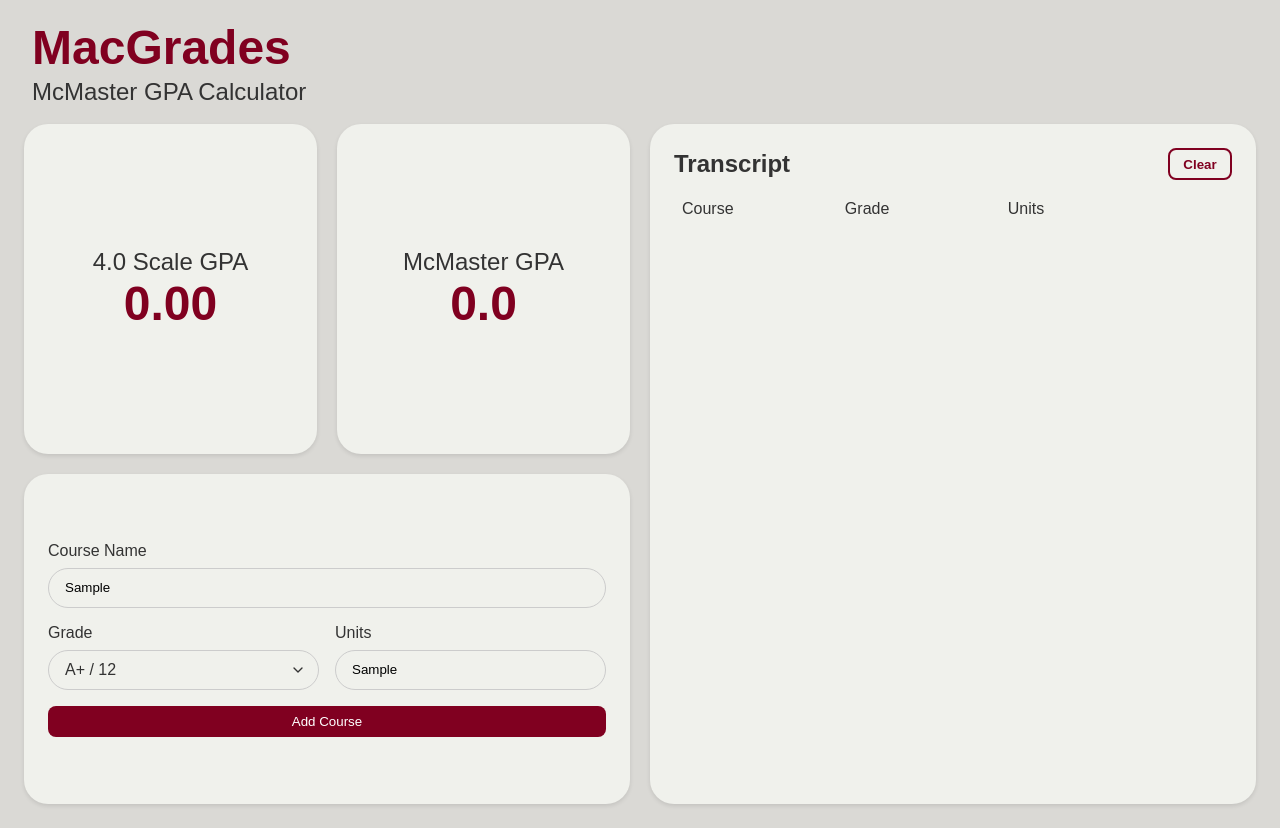
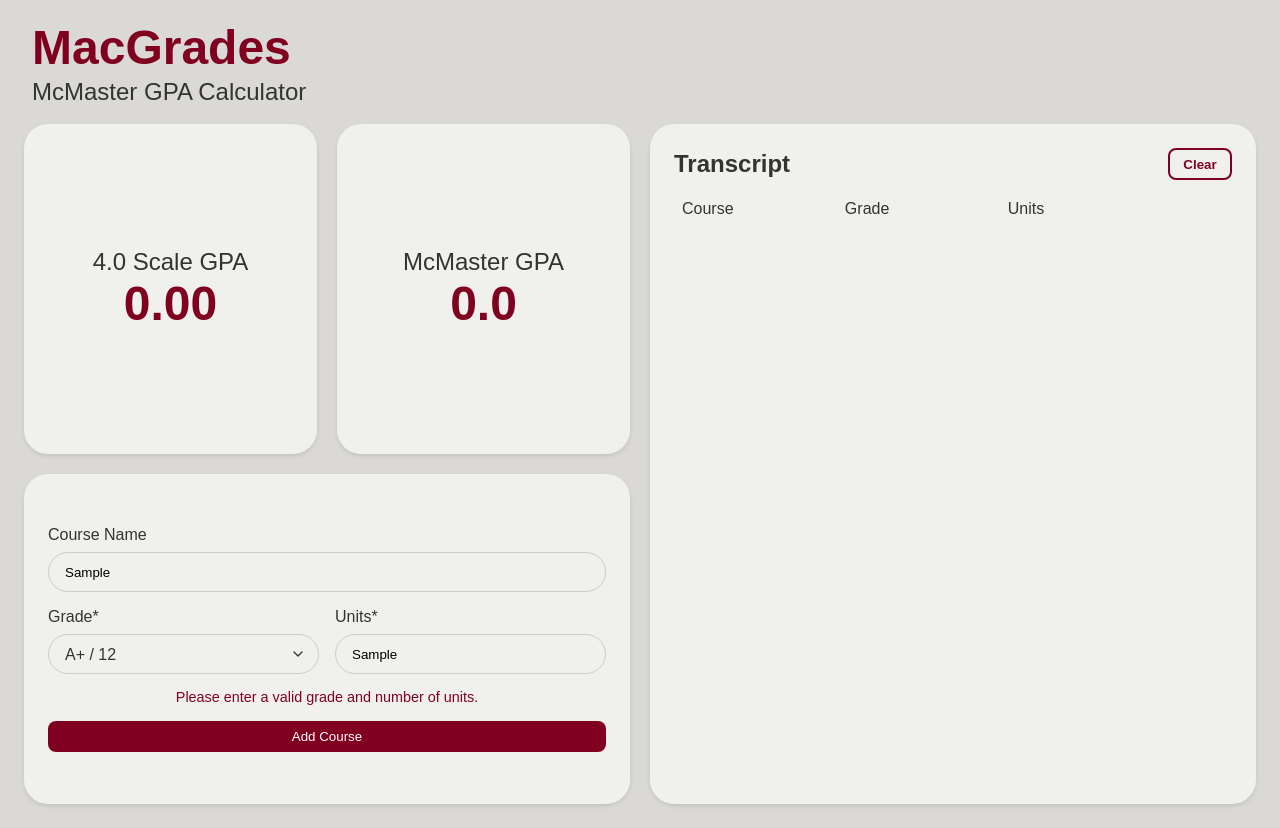
Before and after one commit to macgrades/macgrades.github.io, a React (Create React App) app: page / in a window 1280 px wide. Both pictures are taken after typing "Sample", "Sample" into the empty fields and a click on the button "Add Course". Built offline with nearby package versions, Linux system fonts and the light colour scheme.

Commit message:
Add form feedback

```diff
--- a/src/App.css
+++ b/src/App.css
@@ -111,3 +111,8 @@ button.secondary:hover {
   background-color: var(--primary-color);
   color: white;
 }
+
+.error {
+  color: var(--primary-color);
+  font-size: 0.9em;
+}
--- a/src/Components/Home/CourseInput.js
+++ b/src/Components/Home/CourseInput.js
@@ -1,19 +1,21 @@
-import { useContext, useRef } from "react";
+import { useContext, useRef, useState } from "react";
 import { CourseListContext } from "../../Contexts/CourseListContext";
 import Card from "./Card";
 import "./CourseInput.css";
 
 export default function CourseInput() {
   const [courses, setCourses] = useContext(CourseListContext);
+  const [error, setError] = useState("");
   const nameRef = useRef();
   const gradeRef = useRef();
   const unitsRef = useRef();
 
   const addCourse = () => {
+    setError("");
     let name = nameRef.current.value;
     const grade = gradeRef.current.value;
     const units = unitsRef.current.value;
-    if (grade && units && !isNaN(units)) {
+    if (grade && units && !isNaN(units) && Number(units) > 0) {
       if (!name) {
         name = `Course ${courses.length + 1}`;
       }
@@ -25,6 +27,8 @@ export default function CourseInput() {
       };
       setCourses((prevCourses) => [course, ...prevCourses]);
       nameRef.current.value = "";
+    } else {
+      setError("Please enter a valid grade and number of units.");
     }
   };
 
@@ -40,6 +44,7 @@ export default function CourseInput() {
         <div className="field">
           <label htmlFor="grade" className="label">
             Grade
+            <span aria-hidden="true">*</span>
           </label>
           <select ref={gradeRef} id="grade">
             <option value="A+">A+ / 12</option>
@@ -58,10 +63,14 @@ export default function CourseInput() {
           </select>
         </div>
         <div className="field">
-          <label htmlFor="units">Units</label>
+          <label htmlFor="units">
+            Units
+            <span aria-hidden="true">*</span>
+          </label>
           <input ref={unitsRef} type="text" id="units" />
         </div>
       </div>
+      {error && <p className="error">{error}</p>}
       <button className="primary" onClick={addCourse}>
         Add Course
       </button>
```
